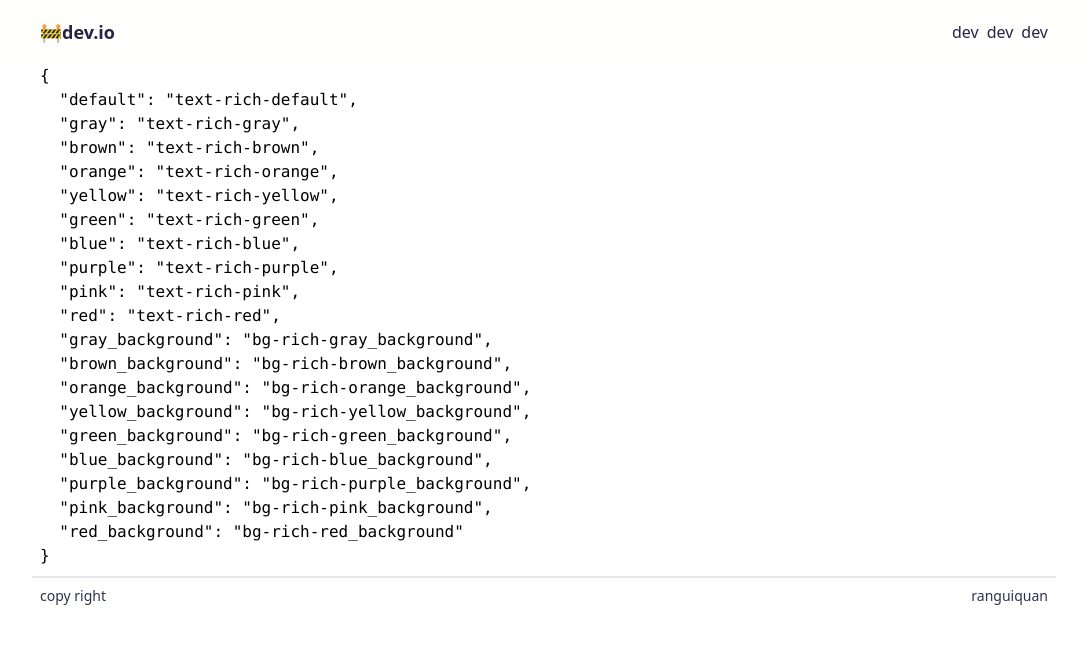
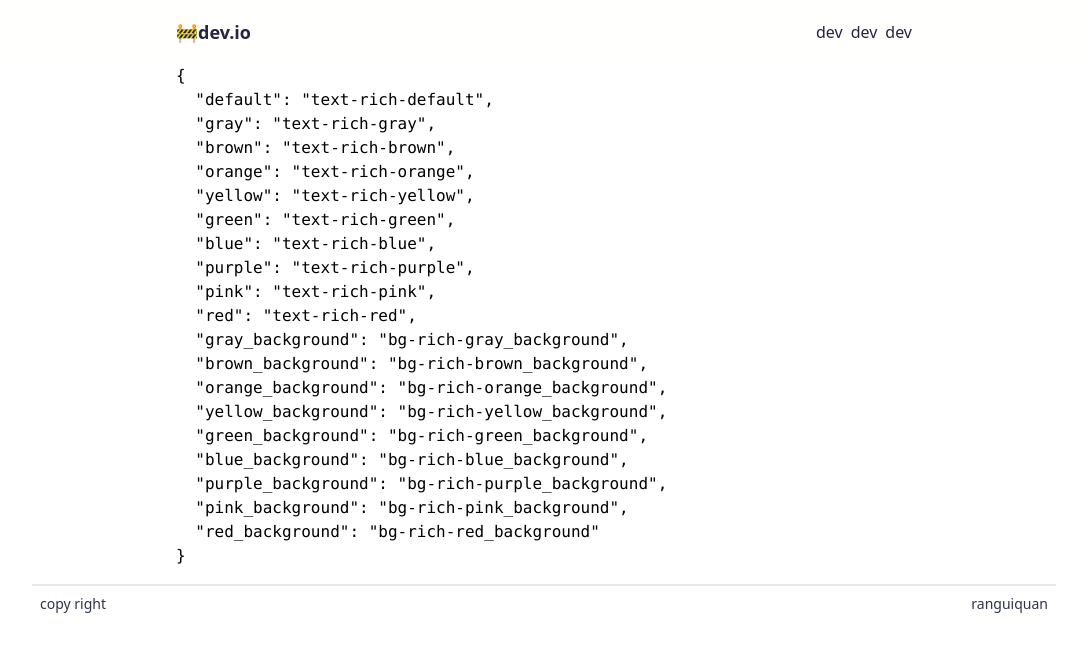
Before and after one commit to ranguiquan/ranguiquan.com, a Next.js app: page /testfield/notion in a window 1280 px wide. Shown: the top 652 px of the page, without its empty margins (96-1183 px from the left). Built offline with nearby package versions, Linux system fonts and the light colour scheme.

Commit message:
change layout

```diff
--- a/components/Header.js
+++ b/components/Header.js
@@ -4,15 +4,15 @@ const Header = () => {
   const routes = ['dev', 'dev', 'dev'];
 
   return (
-    <header className='sticky top-0 z-10 h-16 bg-background/80 backdrop-blur-md '>
-      <div className='m-auto  w-full lg:w-[1024px] flex justify-between items-center h-full text-headline'>
+    <header className='flex justify-center sticky top-0 z-10 h-16 bg-background/80 backdrop-blur-md '>
+      <div className='m-auto  w-full md:w-[768px] flex justify-between items-center h-full text-headline pl-4 pr-4'>
         <Link href={'/'} passHref>
           <div className=' cursor-pointer'>
-            <span className=' font-bold text-lg ml-2'>🚧dev.io</span>
+            <span className=' font-bold text-lg'>🚧dev.io</span>
           </div>
         </Link>
         <div>
-          <ul className='flex space-x-2 mr-2'>
+          <ul className='flex space-x-2'>
             {routes.map((content, index) => {
               return <li key={index}>{content}</li>;
             })}
--- a/components/Layout.js
+++ b/components/Layout.js
@@ -5,9 +5,11 @@ const Layout = ({ children }) => {
   return (
     <>
       <Header />
-      <main className=' flex justify-center'>
-        <div className=' w-full lg:w-[1024px] p-2 pt-0 overflow-hidden'>{children}</div>
-      </main>
+      <div className=' flex justify-center'>
+        <div className=' w-full md:w-[768px] p-4 pt-0 overflow-hidden'>
+          {children}
+        </div>
+      </div>
       <Footer />
     </>
   );
--- a/components/Notion/Blocks/Quote.js
+++ b/components/Notion/Blocks/Quote.js
@@ -1,12 +1,12 @@
 import { blockMapper } from '../../../lib/notion/blockMapper';
-import { RichText} from '../Common/RichText';
+import { RichText } from '../Common/RichText';
 import { border_color, colors } from '../Common/color';
 
 export const Quote = ({ quote, children }) => {
-  const {rich_text, color} = quote
+  const { rich_text, color } = quote;
   return (
     <div
-      className={`mt-2 pl-4 ${colors.default} ${colors[color]} border-l-4 border-ri ${border_color.default} ${border_color[color]}`}>
+      className={`mt-2 pl-4 ${colors.default} ${colors[color]} border-l-4 border-ri ${border_color.default} ${border_color[color]} rounded`}>
       {rich_text.map((i, index) => (
         <RichText rich_text={i} key={index} />
       ))}
```
